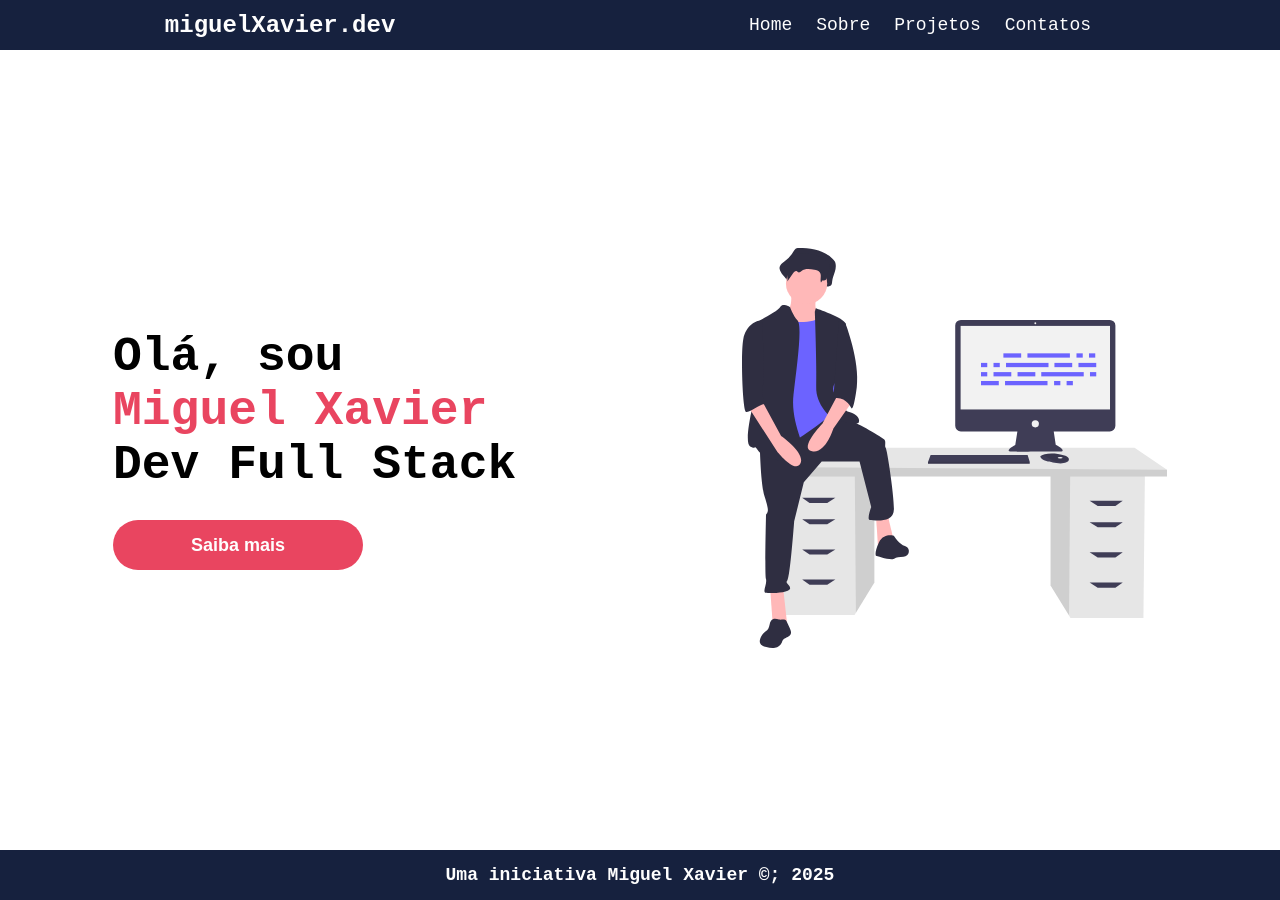
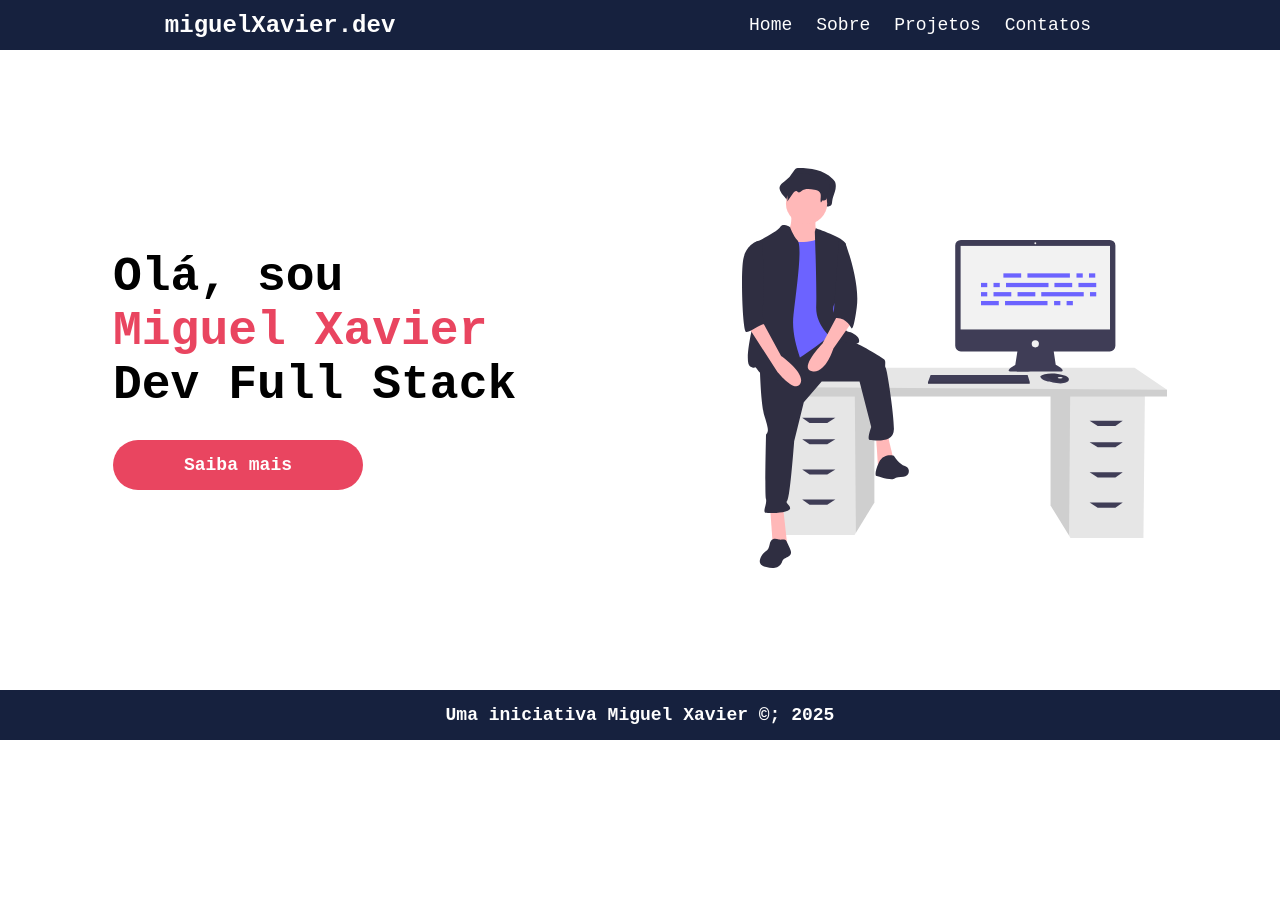
Before and after one commit to Goguel/Portifolio, a React (Vite) app in the folder portifoldev/: page / in a window 1280 px wide. After the commit the page ends 800 px from the top, so only its background shows below. Built offline with nearby package versions, Linux system fonts and the light colour scheme; a web font is replaced by a local one.

Commit message:
feat: Adding header and footer to the pages

```diff
--- a/portifoldev/src/App.css
+++ b/portifoldev/src/App.css
@@ -1,7 +1,7 @@
 /* css da Home */
 .container {
     width: 100%;
-    min-height: 100vh;
+    min-height: 80vh;
 
     display: flex;
     align-items: center;
@@ -29,7 +29,11 @@
     font-weight: bold;
     border: 0;
     border-radius: 25px;
-    cursor: pointer
+    cursor: pointer;
+    display: flex;
+    align-items: center;
+    justify-content: center;
+    text-decoration: none;
 }
 
 .Info {
--- a/portifoldev/src/pages/Contatos/index.jsx
+++ b/portifoldev/src/pages/Contatos/index.jsx
@@ -1,8 +1,13 @@
+import Header from "../../components/Header";
+import Footer from "../../components/Footer";
+
 function Contatos() {
     return (
-        <div>
+        <>
+            <Header />
             <h1>Contatos</h1>
-        </div>
+            <Footer />
+            </>
     )
 }
 
--- a/portifoldev/src/pages/Home/index.jsx
+++ b/portifoldev/src/pages/Home/index.jsx
@@ -1,5 +1,6 @@
 import Header from '../../components/Header'
 import Footer from '../../components/Footer'
+import { Link } from 'react-router-dom'
 
 function Home() {
     return (
@@ -12,9 +13,9 @@
                     <span>Miguel Xavier</span> <br/>
                     Dev Full Stack
                 </p>
-                <button className="btn Info">
+                <Link to="/sobre" className="btn Info">
                     Saiba mais
-                </button>
+                </Link>
                 </div>
                 <figure>
                 <img className="img-home" src="/feeling-proud-blue.svg" alt="Imagem da home" />
--- a/portifoldev/src/pages/Projetos/index.jsx
+++ b/portifoldev/src/pages/Projetos/index.jsx
@@ -1,8 +1,13 @@
+import Header from "../../components/Header";
+import Footer from "../../components/Footer";
+
 function Projetos() {
     return (
-        <div>
+        <>
+            <Header />
             <h1>Projetos</h1>
-        </div>
+            <Footer />
+        </>
     )
 }
 
--- a/portifoldev/src/pages/Sobre/index.jsx
+++ b/portifoldev/src/pages/Sobre/index.jsx
@@ -1,8 +1,13 @@
+import Header from "../../components/Header";
+import Footer from "../../components/Footer";
+
 function Sobre() {
     return (
-        <div>
+        <>
+            <Header />
             <h1>Sobre</h1>
-        </div>
+            <Footer />
+        </>
     )
 }
 
```
